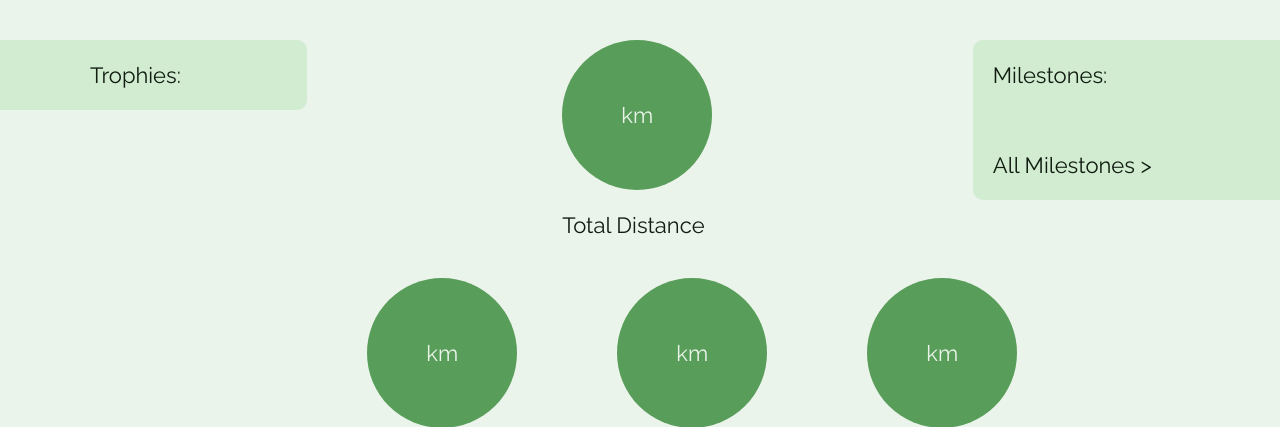
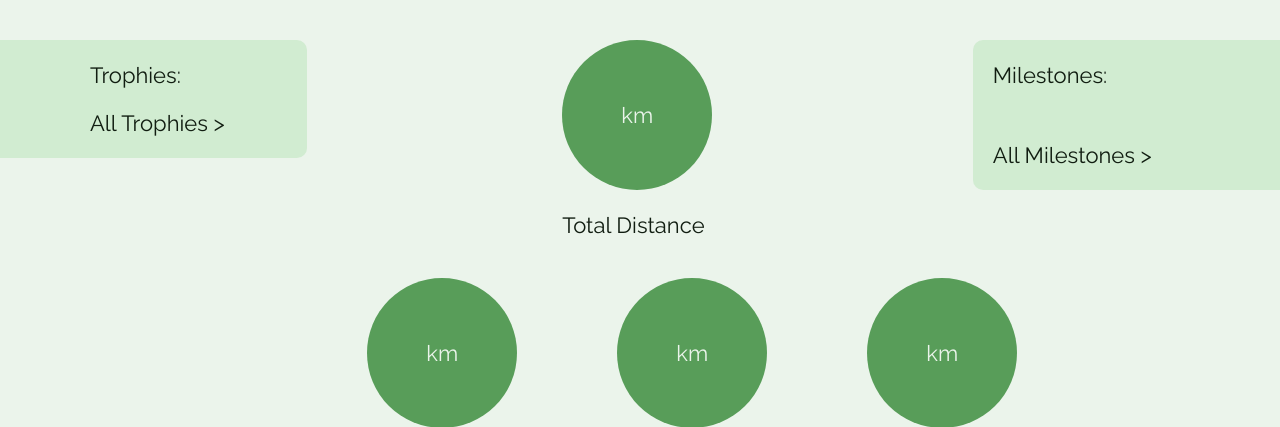
Before and after one commit to tomhayter/Strava-Race, a Django app: template web-app/tracker/templates/tracker/user.html in a window 1280 px wide. Shown: the part 218-645 px from the top of the page. Run offline with Django 3.2, Linux system fonts and the light colour scheme; the template is opened without the code that fills it, so the values that code supplies are empty.

Commit message:
Add all trophies button from user page

```diff
--- a/web-app/tracker/static/tracker/user.css
+++ b/web-app/tracker/static/tracker/user.css
@@ -120,13 +120,17 @@
   padding-right: 10px;
 }
 
+.trophies-link {
+  padding-left: 60px;
+}
+
 .milestone-icon {
   width: 100px;
   height: 100px;
 }
 
 .milestones-link {
-  padding-top: 20px;
+  padding-top: 10px;
 }
 
 .tooltip {
@@ -137,7 +141,7 @@
 .tooltip .tooltip-text {
   visibility: hidden;
   width: 120px;
-  background-color: var(--secondary);
+  background-color: var(--accent);
   color: var(--background);
   font-size: 16px;
   text-align: center;
@@ -165,5 +169,5 @@
   margin-left: -15px;
   border-width: 10px;
   border-style: solid;
-  border-color: transparent transparent var(--secondary) transparent;
+  border-color: transparent transparent var(--accent) transparent;
 }
--- a/web-app/tracker/templates/tracker/user.html
+++ b/web-app/tracker/templates/tracker/user.html
@@ -25,6 +25,9 @@
             <p><img class="trophy-icon" src="{% static image_static %}">{{trophy.name}}</p>
         {% endwith %}
     {% endfor %}
+    <div class="trophies-link">
+        <p><a href="{% url 'trophies' %}">All Trophies ></a></p>
+    </div>
     </div>
     <div class="centre">
         <div class="total">
```
